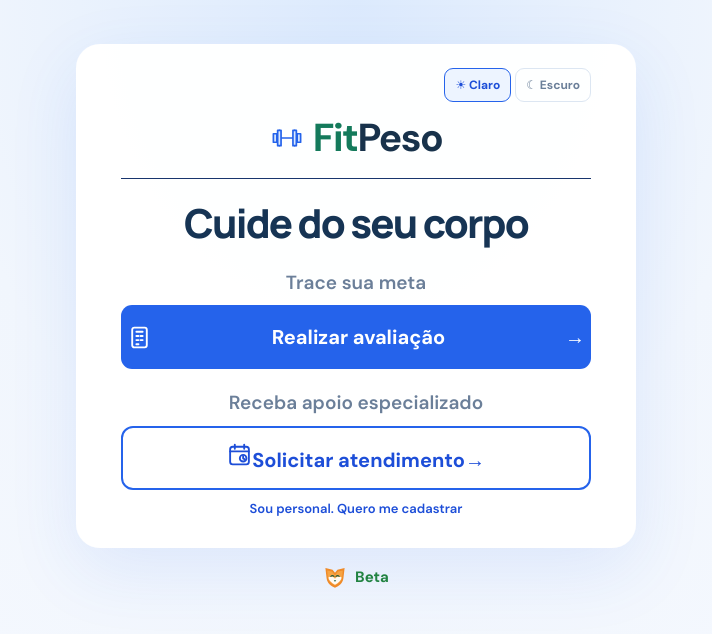
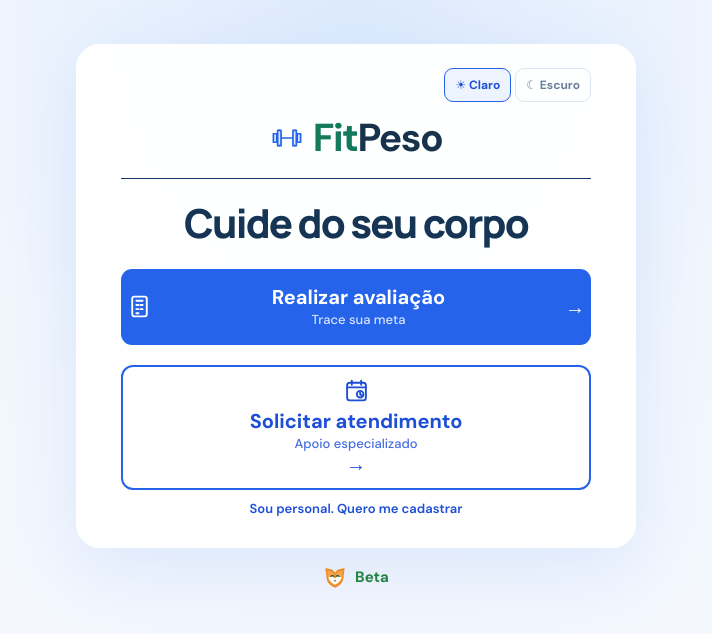
Before and after one commit to albertoapr/calculadoraimc, a Vue app: page / in a window 1280 px wide. Shown: the top 634 px of the page, without its empty margins (284-996 px from the left). Built offline with nearby package versions, Linux system fonts and the light colour scheme.

Commit message:
Move homepage supporting copy into buttons

```diff
--- a/src/App.vue
+++ b/src/App.vue
@@ -776,17 +776,15 @@ async function sendResult() {
 
       <div v-if="viewMode === 'home' && !result" class="home-actions">
         <div class="home-action">
-          <p>Trace sua meta</p>
           <button class="primary-button" type="button" @click="viewMode = 'assessment'">
             <svg class="home-action-icon scale-button-icon" viewBox="0 0 24 24" aria-hidden="true"><rect x="5" y="2.5" width="14" height="19" rx="2"/><path d="M9 6.5h6M9 10.5h2m2 0h2m-6 4h2m2 0h2m-6 4h2"/></svg>
-            <span>Realizar avaliação</span><span aria-hidden="true">→</span>
+            <span class="home-action-copy"><strong>Realizar avaliação</strong><small>Trace sua meta</small></span><span aria-hidden="true">→</span>
           </button>
         </div>
         <div class="home-action">
-          <p>Receba apoio especializado</p>
           <button class="secondary-button" type="button" @click="openRequestForm">
             <svg class="home-action-icon support-button-icon" viewBox="0 0 24 24" aria-hidden="true"><rect x="3" y="4.5" width="18" height="17" rx="2.5"/><path d="M7.5 2.5v4M16.5 2.5v4M3 9h18"/><circle cx="15.5" cy="15.5" r="3.2"/><path d="M15.5 13.7v2l1.4.9"/></svg>
-            <span>Solicitar atendimento</span><span aria-hidden="true">→</span>
+            <span class="home-action-copy"><strong>Solicitar atendimento</strong><small>Apoio especializado</small></span><span aria-hidden="true">→</span>
           </button>
         </div>
       </div>
--- a/src/assets/main.css
+++ b/src/assets/main.css
@@ -193,8 +193,11 @@ footer img { width: 24px; height: 24px; }
 .home-actions { display: grid; gap: 20px; margin-top: 8px; }
 .home-action { display: grid; gap: 9px; }
 .home-action p { margin: 0; color: var(--muted); font-size: 19px; font-weight: 600; line-height: 1.45; text-align: center; }
-.home-actions .primary-button, .home-actions .secondary-button { width: 100%; min-height: 64px; font-size: 20px; }
+.home-actions .primary-button, .home-actions .secondary-button { width: 100%; min-height: 76px; font-size: 20px; }
 .home-actions .primary-button > span:not([aria-hidden]), .home-actions .secondary-button > span:not([aria-hidden]) { min-width: 0; flex: 1; text-align: center; line-height: 1.2; }
+.home-action-copy { display: grid; justify-items: center; gap: 3px; }
+.home-action-copy strong { font: inherit; }
+.home-action-copy small { font-size: 13px; font-weight: 500; line-height: 1.2; opacity: .82; }
 .home-actions .secondary-button { border-width: 2px; }
 .home-action-icon { width: 25px; height: 25px; flex: 0 0 auto; fill: none; stroke: currentColor; stroke-linecap: round; stroke-linejoin: round; stroke-width: 1.8; }
 .home-contact-download { text-decoration: none; }
```
